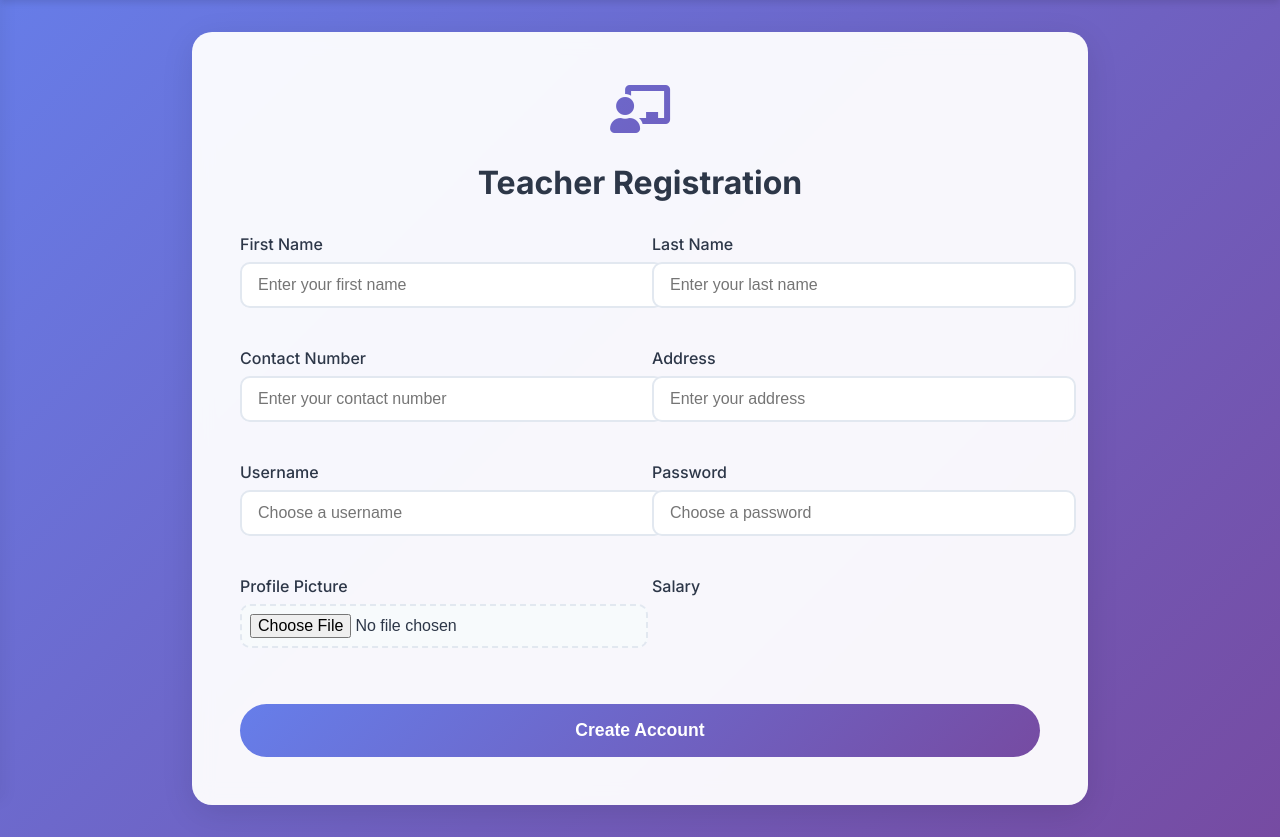
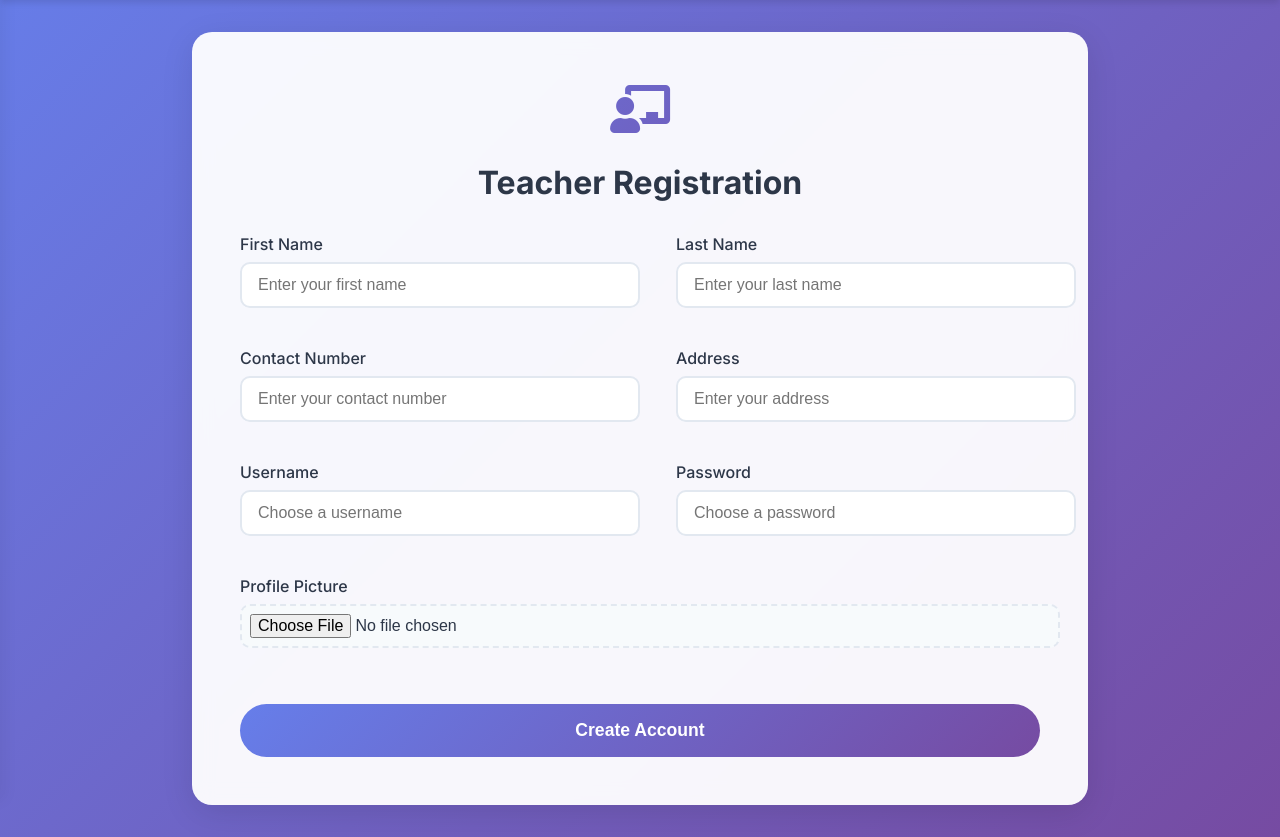
Before and after one commit to nandha2804/Examination-Portal, a Django app: page /teacher/teachersignup in a window 1280 px wide. Shown: the part 70-907 px from the top of the page. Run offline with Django 3.2, Linux system fonts and the light colour scheme; some libraries are stand-ins or nearby versions.

Commit message:
Refactor code structure for improved readability and maintainability

```diff
--- a/templates/student/studentclick.html
+++ b/templates/student/studentclick.html
@@ -80,7 +80,7 @@
             margin: 0.5rem;
             border: none;
             cursor: pointer;
-            width: 100%;
+            width: 50%;
         }
 
         .btn-primary {
--- a/templates/student/studentsignup.html
+++ b/templates/student/studentsignup.html
@@ -67,7 +67,7 @@
         .form-row {
             display: grid;
             grid-template-columns: repeat(auto-fit, minmax(250px, 1fr));
-            gap: 1.5rem;
+            gap: 4.5rem;
             margin-bottom: 1.5rem;
         }
 
--- a/templates/teacher/teacherclick.html
+++ b/templates/teacher/teacherclick.html
@@ -80,7 +80,7 @@
             margin: 0.5rem;
             border: none;
             cursor: pointer;
-            width: 100%;
+            width: 50%;
         }
 
         .btn-primary {
--- a/templates/teacher/teachersignup.html
+++ b/templates/teacher/teachersignup.html
@@ -67,7 +67,7 @@
         .form-row {
             display: grid;
             grid-template-columns: repeat(auto-fit, minmax(250px, 1fr));
-            gap: 1.5rem;
+            gap: 4.5rem;
             margin-bottom: 1.5rem;
         }
 
@@ -207,10 +207,10 @@
                         <label for="profile_pic">Profile Picture</label>
                         {% render_field teacherForm.profile_pic|attr:'required:true' class="form-control" %}
                     </div>
-                    <div class="form-group">
+                    <!-- <div class="form-group">
                         <label for="salary">Salary</label>
                         {% render_field teacherForm.salary|attr:'required:true' class="form-control" placeholder="Enter salary" %}
-                    </div>
+                    </div> -->
                 </div>
 
                 <button type="submit" class="btn btn-success">Create Account</button>
```
Also changed, not shown: db.sqlite3, static/profile_pic/Teacher/virat_icon.jpg (added).
